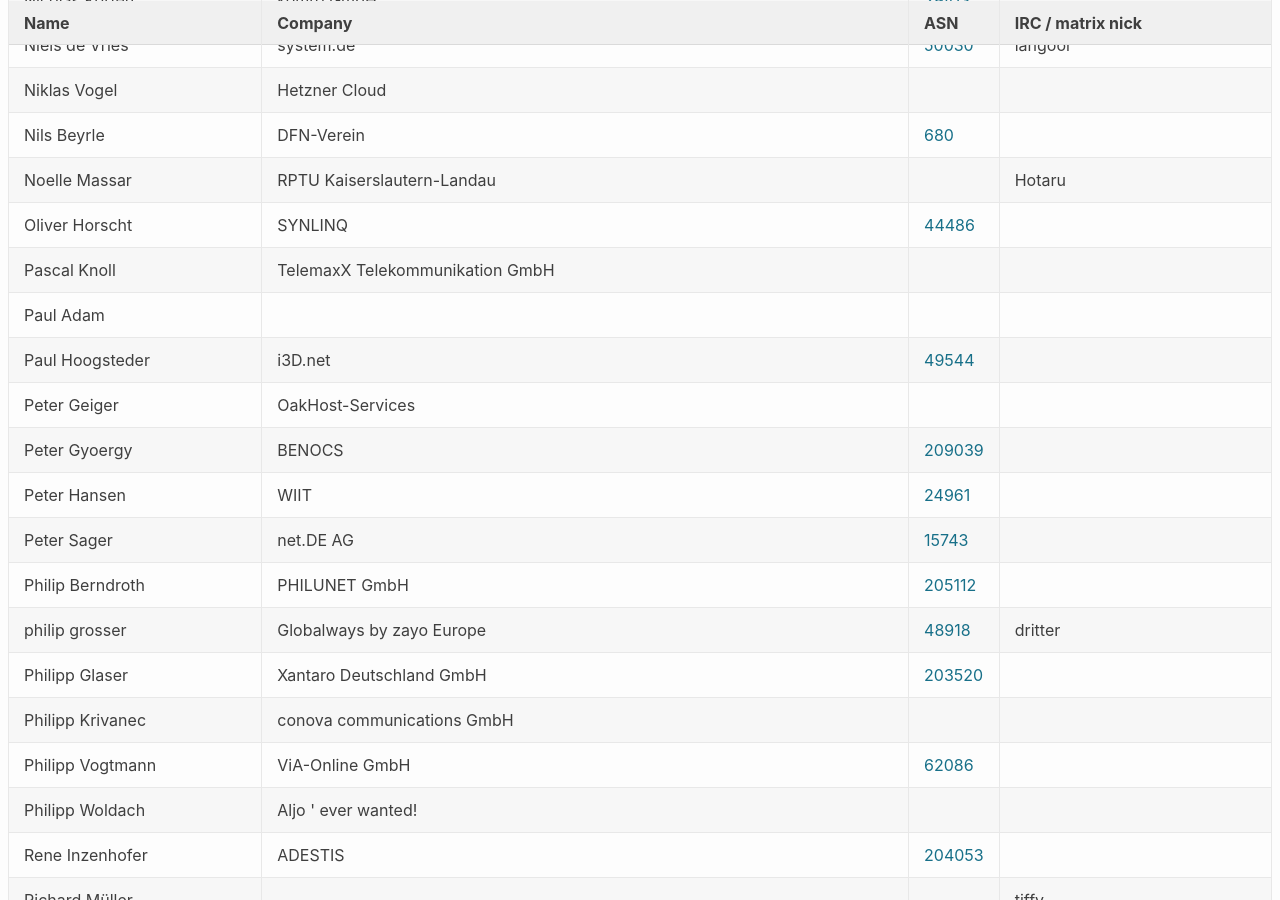
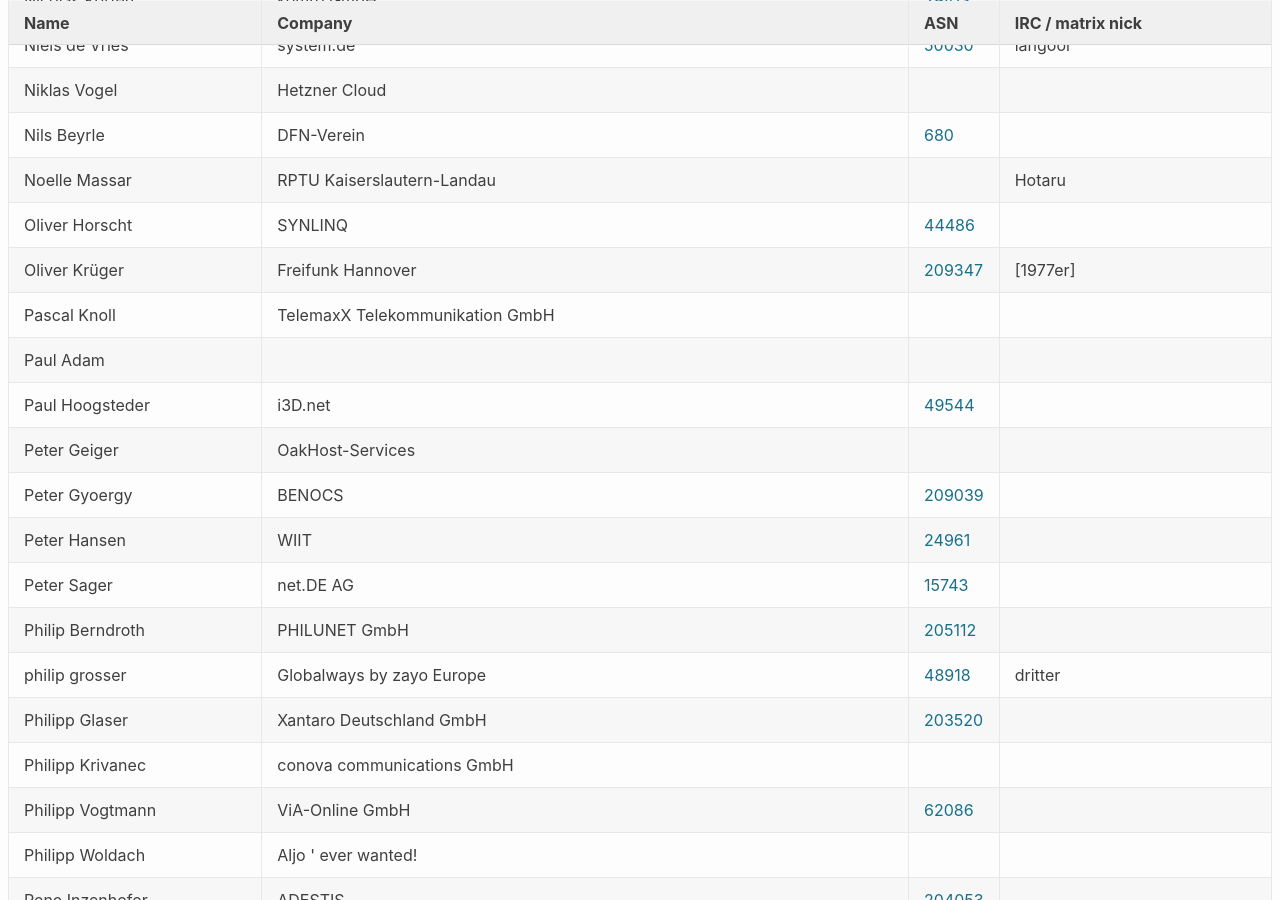
Before and after one commit to denog/pretix-attendeelist, a Jekyll site: the page built from denog17/index.markdown, in a window 1280 px wide and 900 px high, scrolled down 8254 px. Built offline with Jekyll 4.4.1, drawn with Linux system fonts in a browser that asks for light colours.

Commit message:
Latest data: Fri Jul  4 08:36:20 UTC 2025

```diff
--- a/_data/attendees_denog17_onsite.json
+++ b/_data/attendees_denog17_onsite.json
@@ -1110,6 +1110,12 @@
     "asn": "44486"
   },
   {
+    "name": "Oliver Krüger",
+    "company": "Freifunk Hannover",
+    "irc": "[1977er]",
+    "asn": "209347"
+  },
+  {
     "name": "Pascal Knoll",
     "company": "TelemaxX Telekommunikation GmbH",
     "irc": null,
```
